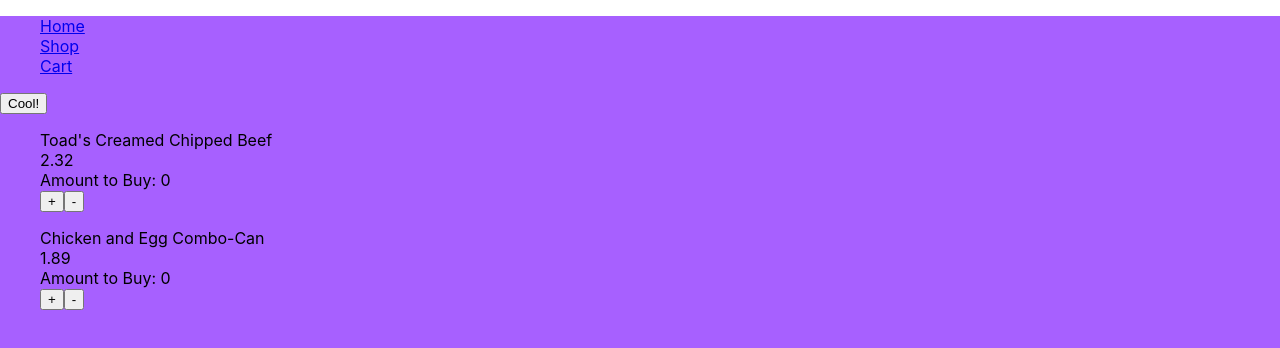
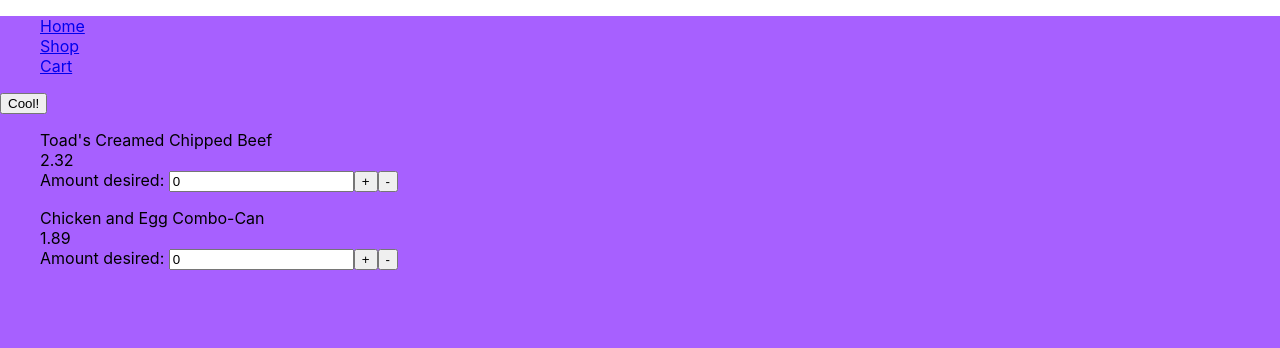
Before and after one commit to SloaneTribble/shopping-cart, a React (Create React App) app: page /items in a window 1280 px wide. Shown: the top 348 px of the page. Built offline with nearby package versions, Linux system fonts and the light colour scheme.

Commit message:
Add input field for shop item quantity

```diff
--- a/src/RouteSwitch.js
+++ b/src/RouteSwitch.js
@@ -14,12 +14,14 @@ const RouteSwitch = () => {
         name: "Toad's Creamed Chipped Beef",
         price: 2.32,
         qty: 0,
+        qtyToBuy: 0,
       },
       {
         id: uniqid(),
         name: "Chicken and Egg Combo-Can",
         price: 1.89,
         qty: 0,
+        qtyToBuy: 0,
       },
     ],
     cool: true,
@@ -33,6 +35,7 @@ const RouteSwitch = () => {
   };
 
   const changeQty = (e) => {
+    e.preventDefault();
     let currentState = { ...state };
     let itemArray = currentState.items;
     let currentID = e.target.id;
@@ -46,6 +49,24 @@ const RouteSwitch = () => {
             itemArray[i].qty--;
           }
         }
+      }
+    }
+
+    setState({
+      ...state,
+      items: itemArray,
+    });
+  };
+
+  const handleChange = (e) => {
+    console.log(e.target.parentNode.id);
+    let currentState = { ...state };
+    let itemArray = currentState.items;
+    let currentID = e.target.parentNode.id;
+
+    for (let i = 0; i < itemArray.length; i++) {
+      if (itemArray[i].id === currentID) {
+        itemArray[i].qty = e.target.value;
       }
     }
 
@@ -73,6 +94,7 @@ const RouteSwitch = () => {
                 items={state.items}
                 coolFunction={coolFunction}
                 changeQty={changeQty}
+                handleChange={handleChange}
               />
             }
           />
--- a/src/shop/ItemOverview.js
+++ b/src/shop/ItemOverview.js
@@ -1,6 +1,12 @@
 import React, { Component } from "react";
 
-function ItemOverview({ items, coolFunction, changeQty }) {
+function ItemOverview({
+  items,
+  coolFunction,
+  changeQty,
+  addToCart,
+  handleChange,
+}) {
   let overview;
   let itemArray = items;
 
@@ -8,14 +14,23 @@ function ItemOverview({ items, coolFunction, changeQty }) {
     <ul className="item" key={item.id}>
       <li className="item-detail">{item.name}</li>
       <li className="item-detail">{item.price}</li>
-      <li className="qty">Amount to Buy: {item.qty}</li>
-      <li className="increment-decrement">
+      <li className="increment-decrement"></li>
+      <li>
+        <form key={item.id} id={item.id} onSubmit={addToCart}>
+          <label htmlFor="quantity">Amount desired: </label>
+          <input
+            type="number"
+            id="quantity"
+            value={Number(item.qty).toString()}
+            onChange={handleChange}
+          ></input>
           <button id={item.id} onClick={changeQty}>
             +
           </button>
           <button id={item.id} onClick={changeQty}>
             -
           </button>
+        </form>
       </li>
     </ul>
   ));
```
Lines whose indentation alone changed are shown as unchanged.
